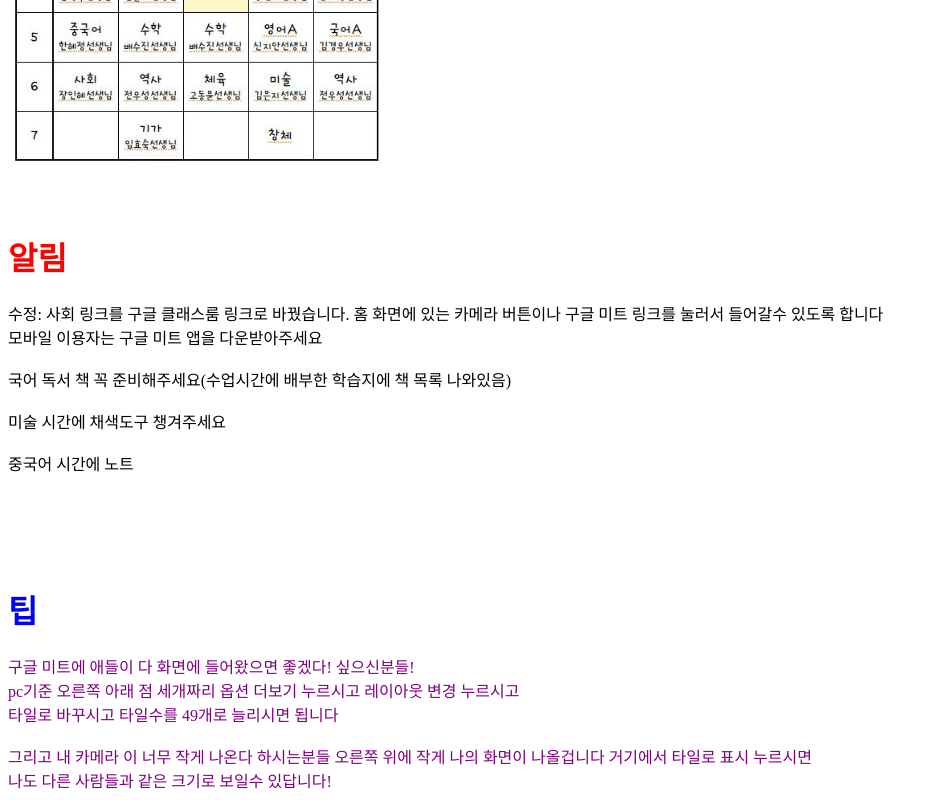
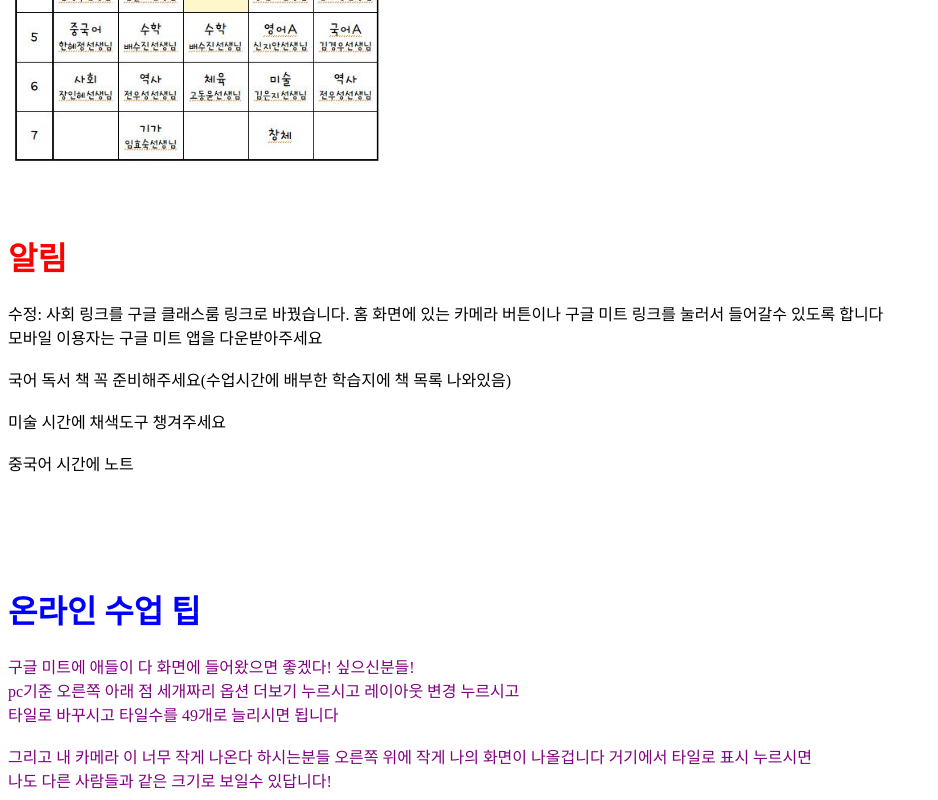
Before and after one commit to limyuchan7436/heehee, a plain HTML site: page index.html in a window 1280 px wide. Shown: the part 753-1553 px from the top of the page, without its empty margins (0-938 px from the left). Drawn offline with Linux system fonts and the light colour scheme.

Commit message:
Update index.html

```diff
--- a/index.html
+++ b/index.html
@@ -95,7 +95,7 @@
     미술 시간에 채색도구 챙겨주세요<br><br>
     중국어 시간에 노트 <br><br><br><br><br><br>
       <font color="blue">
-      <strong><h1>팁</h2></strong>
+      <strong><h1>온라인 수업 팁</h2></strong>
           <font color="purple">
    구글 미트에 애들이 다 화면에 들어왔으면 좋겠다! 싶으신분들!<br>
     pc기준 오른쪽 아래 점 세개짜리 옵션 더보기 누르시고 레이아웃 변경 누르시고<br>
```
